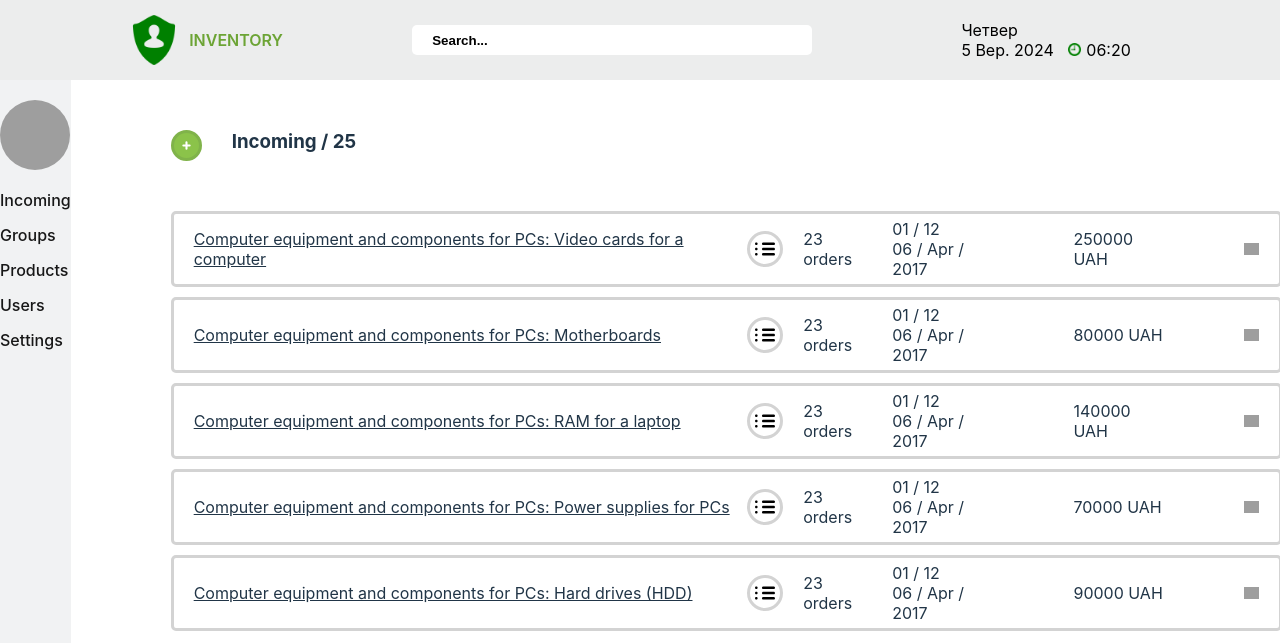
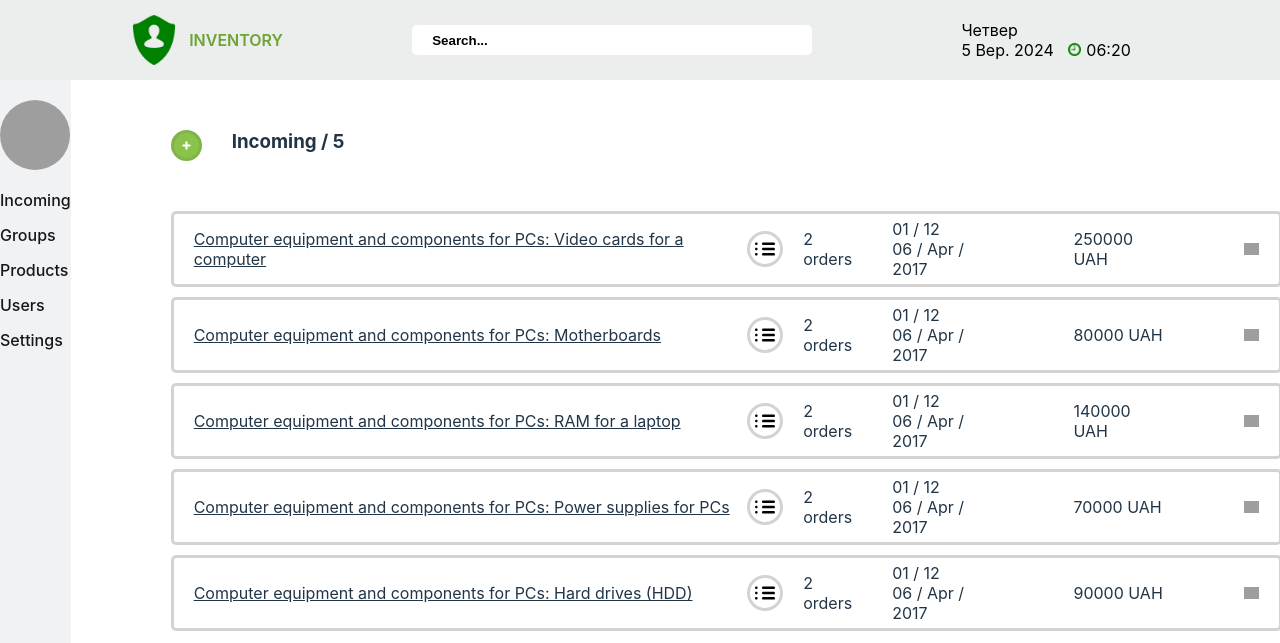
Before and after one commit to EuJinnLucaShow/spa-application-orders-products, a React (Vite) app: page / in a window 1280 px wide. Shown: the top 643 px of the page. Built offline with nearby package versions, Linux system fonts and the light colour scheme; grey boxes are pictures that could not be loaded.

Commit message:
Summary
Added in component Orders order.products.length
Update orders.json
Added in page Incoming order.length

```diff
--- a/src/components/Orders/Orders.jsx
+++ b/src/components/Orders/Orders.jsx
@@ -13,7 +13,7 @@ export default function Orders({ order }) {
       </button>
 
       <div className={styles.orderItemQuantity}>
-        <span>23</span>
+        <span>{order.products.length}</span>
         <p>orders</p>
       </div>
       <div className={styles.orderDate}>
@@ -37,5 +37,6 @@ Orders.propTypes = {
     title: PropTypes.string.isRequired,
     price: PropTypes.number.isRequired,
     symbol: PropTypes.string,
+    products: PropTypes.array,
   }).isRequired,
 };
--- a/src/db/orders.json
+++ b/src/db/orders.json
@@ -6,7 +6,46 @@
     "description": "desc",
     "price": 250000,
     "symbol": "UAH",
-    "products": []
+    "products": [
+      {
+        "id": 1,
+        "serialNumber": 1234,
+        "isNew": 1,
+        "photo": "pathToFile jpg",
+        "title": "Product 1",
+        "type": "Monitors",
+        "specification": "Specification 1",
+        "guarantee": {
+          "start": "2017-06-29 12:09:33",
+          "end": "2017-06-29 12:09:33"
+        },
+        "price": [
+          { "value": 100, "symbol": "USD", "isDefault": 0 },
+          { "value": 2600, "symbol": "UAH", "isDefault": 1 }
+        ],
+        "order": 1,
+        "date": "2017-06-29 12:09:33"
+      },
+      {
+        "id": 2,
+        "serialNumber": 1234,
+        "isNew": 1,
+        "photo": "pathToFile.jpg",
+        "title": "Product 1",
+        "type": "Monitors",
+        "specification": "Specification 1",
+        "guarantee": {
+          "start": "2017-06-29 12:09:33",
+          "end": "2017-06-29 12:09:33"
+        },
+        "price": [
+          { "value": 100, "symbol": "USD", "isDefault": 0 },
+          { "value": 2600, "symbol": "UAH", "isDefault": 1 }
+        ],
+        "order": 2,
+        "date": "2017-06-29 12:09:33"
+      }
+    ]
   },
   {
     "id": 2,
@@ -15,7 +54,46 @@
     "description": "desc",
     "price": 80000,
     "symbol": "UAH",
-    "products": []
+    "products": [
+      {
+        "id": 1,
+        "serialNumber": 1234,
+        "isNew": 1,
+        "photo": "pathToFile jpg",
+        "title": "Product 1",
+        "type": "Monitors",
+        "specification": "Specification 1",
+        "guarantee": {
+          "start": "2017-06-29 12:09:33",
+          "end": "2017-06-29 12:09:33"
+        },
+        "price": [
+          { "value": 100, "symbol": "USD", "isDefault": 0 },
+          { "value": 2600, "symbol": "UAH", "isDefault": 1 }
+        ],
+        "order": 1,
+        "date": "2017-06-29 12:09:33"
+      },
+      {
+        "id": 2,
+        "serialNumber": 1234,
+        "isNew": 1,
+        "photo": "pathToFile.jpg",
+        "title": "Product 1",
+        "type": "Monitors",
+        "specification": "Specification 1",
+        "guarantee": {
+          "start": "2017-06-29 12:09:33",
+          "end": "2017-06-29 12:09:33"
+        },
+        "price": [
+          { "value": 100, "symbol": "USD", "isDefault": 0 },
+          { "value": 2600, "symbol": "UAH", "isDefault": 1 }
+        ],
+        "order": 2,
+        "date": "2017-06-29 12:09:33"
+      }
+    ]
   },
   {
     "id": 3,
@@ -24,7 +102,46 @@
     "description": "desc",
     "price": 140000,
     "symbol": "UAH",
-    "products": []
+    "products": [
+      {
+        "id": 1,
+        "serialNumber": 1234,
+        "isNew": 1,
+        "photo": "pathToFile jpg",
+        "title": "Product 1",
+        "type": "Monitors",
+        "specification": "Specification 1",
+        "guarantee": {
+          "start": "2017-06-29 12:09:33",
+          "end": "2017-06-29 12:09:33"
+        },
+        "price": [
+          { "value": 100, "symbol": "USD", "isDefault": 0 },
+          { "value": 2600, "symbol": "UAH", "isDefault": 1 }
+        ],
+        "order": 1,
+        "date": "2017-06-29 12:09:33"
+      },
+      {
+        "id": 2,
+        "serialNumber": 1234,
+        "isNew": 1,
+        "photo": "pathToFile.jpg",
+        "title": "Product 1",
+        "type": "Monitors",
+        "specification": "Specification 1",
+        "guarantee": {
+          "start": "2017-06-29 12:09:33",
+          "end": "2017-06-29 12:09:33"
+        },
+        "price": [
+          { "value": 100, "symbol": "USD", "isDefault": 0 },
+          { "value": 2600, "symbol": "UAH", "isDefault": 1 }
+        ],
+        "order": 2,
+        "date": "2017-06-29 12:09:33"
+      }
+    ]
   },
   {
     "id": 4,
@@ -33,7 +150,46 @@
     "description": "desc",
     "price": 70000,
     "symbol": "UAH",
-    "products": []
+    "products": [
+      {
+        "id": 1,
+        "serialNumber": 1234,
+        "isNew": 1,
+        "photo": "pathToFile jpg",
+        "title": "Product 1",
+        "type": "Monitors",
+        "specification": "Specification 1",
+        "guarantee": {
+          "start": "2017-06-29 12:09:33",
+          "end": "2017-06-29 12:09:33"
+        },
+        "price": [
+          { "value": 100, "symbol": "USD", "isDefault": 0 },
+          { "value": 2600, "symbol": "UAH", "isDefault": 1 }
+        ],
+        "order": 1,
+        "date": "2017-06-29 12:09:33"
+      },
+      {
+        "id": 2,
+        "serialNumber": 1234,
+        "isNew": 1,
+        "photo": "pathToFile.jpg",
+        "title": "Product 1",
+        "type": "Monitors",
+        "specification": "Specification 1",
+        "guarantee": {
+          "start": "2017-06-29 12:09:33",
+          "end": "2017-06-29 12:09:33"
+        },
+        "price": [
+          { "value": 100, "symbol": "USD", "isDefault": 0 },
+          { "value": 2600, "symbol": "UAH", "isDefault": 1 }
+        ],
+        "order": 2,
+        "date": "2017-06-29 12:09:33"
+      }
+    ]
   },
   {
     "id": 5,
@@ -42,6 +198,45 @@
     "description": "desc",
     "price": 90000,
     "symbol": "UAH",
-    "products": []
+    "products": [
+      {
+        "id": 1,
+        "serialNumber": 1234,
+        "isNew": 1,
+        "photo": "pathToFile jpg",
+        "title": "Product 1",
+        "type": "Monitors",
+        "specification": "Specification 1",
+        "guarantee": {
+          "start": "2017-06-29 12:09:33",
+          "end": "2017-06-29 12:09:33"
+        },
+        "price": [
+          { "value": 100, "symbol": "USD", "isDefault": 0 },
+          { "value": 2600, "symbol": "UAH", "isDefault": 1 }
+        ],
+        "order": 1,
+        "date": "2017-06-29 12:09:33"
+      },
+      {
+        "id": 2,
+        "serialNumber": 1234,
+        "isNew": 1,
+        "photo": "pathToFile.jpg",
+        "title": "Product 1",
+        "type": "Monitors",
+        "specification": "Specification 1",
+        "guarantee": {
+          "start": "2017-06-29 12:09:33",
+          "end": "2017-06-29 12:09:33"
+        },
+        "price": [
+          { "value": 100, "symbol": "USD", "isDefault": 0 },
+          { "value": 2600, "symbol": "UAH", "isDefault": 1 }
+        ],
+        "order": 2,
+        "date": "2017-06-29 12:09:33"
+      }
+    ]
   }
 ]
--- a/src/pages/Incoming/Incoming.jsx
+++ b/src/pages/Incoming/Incoming.jsx
@@ -12,7 +12,7 @@ export default function Incoming() {
           <img src={iconBtn} className={styles.iconBtn} alt="add button" />
         </button>
         <h3 className={styles.title}>
-          Incoming / <span>25</span>
+          Incoming / <span>{orders.length}</span>
         </h3>
       </div>
       <ul className={styles.ordersList}>
```
